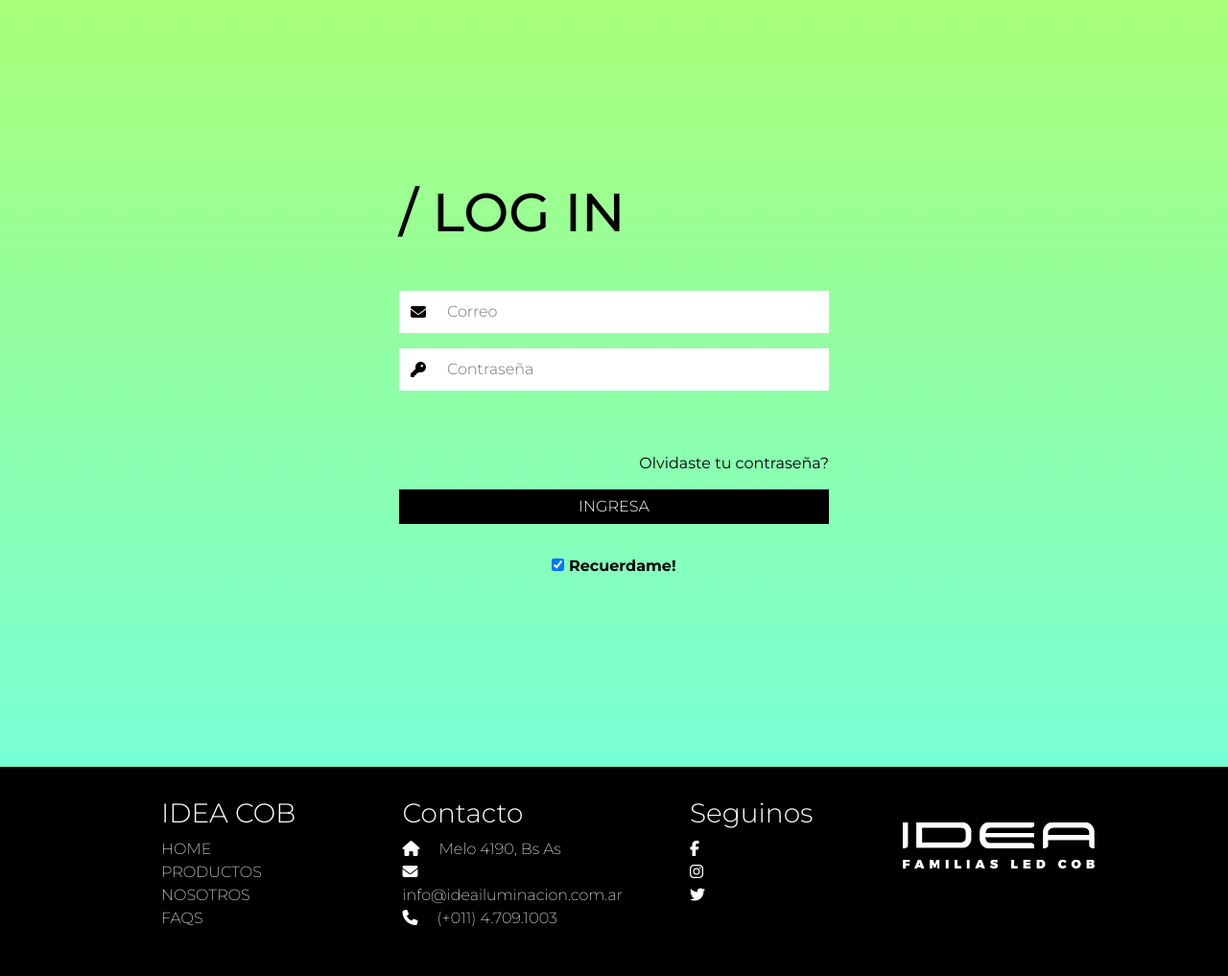
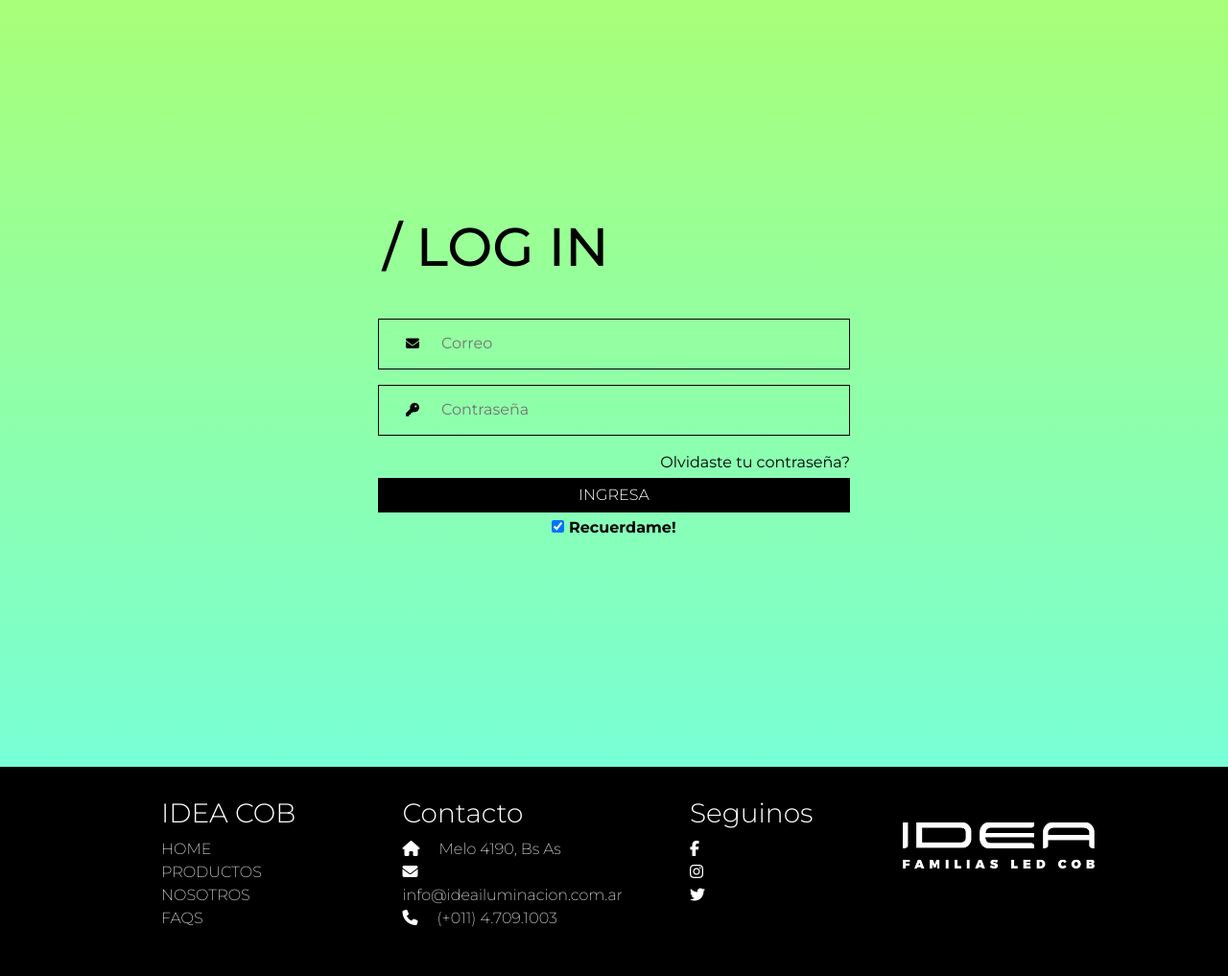
Before and after one commit to juan-camacho/grupo2_eCommerce, a PHP site: page /ingreso.php in a window 1280 px wide. Shown: the part 63-1080 px from the top of the page at 96% size. Run offline with PHP 8.4, Linux system fonts and the light colour scheme; some libraries are stand-ins or nearby versions.

Commit message:
AGUS SABADO

```diff
--- a/css/styles.css
+++ b/css/styles.css
@@ -60,17 +60,41 @@ p {
     font-weight: 200;
 }
 
+.f100 {
+    font-weight: 100;
+}
+
+.f300 {
+    font-weight: 300;
+}
+
+
+.f500 {
+    font-weight: 500;
+}
+
+
+
+.f700 {
+    font-weight: 700;
+}
+
+
 main {
 padding-top: 62px
 }
+
 .total {
   padding-top: 1.25rem;
   font-weight: 400;
   font-size: 1.25rem;
 }
 
+
 .error {
     color: #FF0000;
+    text-align: left;
+
 }
 
 .btn {
@@ -223,9 +247,6 @@ header {
     color: white;
 }
 
-.nav-link:hover {
-text-decoration: underline white ;
-    }
 
 
 .navbar-brand {
@@ -767,69 +788,38 @@ margin-bottom: 1rem;
 }
 
 
-.contenedor_ap {
-    margin: 0 auto;
+.formssmall {
     width: 80%;
-    flex-direction: column;
-    justify-content: center;
-    display: flex;
-    text-align: center;
-    padding: 2rem;
+
 }
 
 @media (min-width: 992px) {
-.contenedor_ap {
+.formssmall {
   width: 40%;
  }
 }
 
 
-.contenedor_ap h2  {
+.formssmall h2  {
     text-transform: uppercase;
     weight: 200;
     align-self: flex-start;
     padding-bottom: 2rem;
 }
 
-input[type="text"], input[type="password"], input[type="email"]{
+.threed input[type="text"], .threed input[type="password"], .threed input[type="email"]{
     font-size: 1rem;
     padding: 10px;
+    width: 100%;
+    background-color: transparent;
     border: none;
-    width: 100%;
-    transform: none;
-    color: black;
-    opacity: 1;
-    font-weight: 300;
-}
-
-.input_contenedor_ap {
-    margin-bottom:0.5rem;
-    margin-top:0.5rem;
-    display: flex;
-    justify-content: flex-start;
-    flex-direction: row;
-    align-items: center;
-    background-color:  #fff;
-
-}
-
-.divformu {
-    margin-top:2rem;
-    width: 100%;
-    font-size: 1rem;
-    color: white;
-
 }
 
 
-#olvidastecontra {
-    text-align: right;
-    color: black;
-}
+
 
 #recuerdame {
-    color: black;
-    font-weight: bold;
+    font-weight: 500;
 }
 
 .divformu span {
@@ -867,3 +857,42 @@ a.link {
   margin-top: 0;
   height: 30vh;
 }
+
+.form-control {
+    width: 100%;
+    height: calc(1.5em + 1.875rem + 2px);
+    padding: 0.9375rem 0.9375rem;
+    font-size: 0.875rem;
+    font-weight: 300;
+    line-height: 1.5;
+    color: #495057;
+    background-color: transparent;
+    background-clip: padding-box;
+    border-radius: 0;
+    display: flex;
+    justify-content: flex-start;
+    flex-direction: row;
+    align-items: center;
+    border: 1px solid black;
+}
+
+.nav-tabs .nav-item.show .nav-link, .nav-tabs {
+  margin-top: 0.5rem;
+  text-transform: uppercase;
+  border: none;
+  background-color: black;
+  width: 100%;
+  font-size: 1rem;
+  font-weight: 200;
+  color: white;
+}
+
+
+.nav-item {
+  flex-grow: 1;
+}
+
+.perfil nav {
+  padding-top: 1rem;
+  padding-bottom: 1rem;
+  }
--- a/ingreso.php
+++ b/ingreso.php
@@ -28,27 +28,33 @@ if ($_POST) {
 <body>
     <?php require_once("php/mod/header.php")?>
     <main>
-        <div class="containeringreso limaazul">
+        <div class="containeringreso d-flex align-items-center limaazul">
 
-            <form class="contenedor_ap" action="<?php htmlspecialchars($_SERVER['PHP_SELF']); ?>" method="post">
+            <form class="container formssmall" action="<?php htmlspecialchars($_SERVER['PHP_SELF']); ?>" method="post">
                 <h2>/ LOG IN</h2>
+                <div class="form-row mb-3">
+                    <div class="form-control threed">
+                        <i class="fas fa-envelope icon"></i>
+                        <input type="text" placeholder="Correo" name="email" >
+                    </div>
+                </div>
                 <?php if ($_POST): ?>
                     <span class="error">Usuario no encontrado</span>
                 <?php endif ?>
-                <div class="input_contenedor_ap threed">
-                <i class="fas fa-envelope icon"></i>
-                    <input type="text" placeholder="Correo" name="email" >
-                </div>
-                <div class="input_contenedor_ap threed">
+                <div class="form-row mb-3">
+                    <div class="form-control threed">
                         <i class="fas fa-key icon"></i>
                         <input type="password" placeholder="Contraseña" name="password">
                     </div>
-                <span class="error"></span> <br>
-                <div class="divformu" id="olvidastecontra">
+                </div>
+                <span class="error"></span>
+                <div class="form-row d-flex justify-content-end mb-1">
                     <span>Olvidaste tu contraseña?</span>
                 </div>
-                    <button class="btn btn-famarilloblanco" type="submit" name="submit">Ingresa</button>
-                <div class="divformu" id="recuerdame">
+                <div class="form-row d-flex justify-content-center mb-1">
+                    <button class="btn btn-famarilloblanco flex-grow-1" type="submit" name="submit">Ingresa</button>
+                </div>
+                <div class="form-row d-flex justify-content-center mb-1 f700">
                     <label>
                         <input type="checkbox" checked="checked" name="recuerdame"> Recuerdame!
                     </label>
```
Also changed, not shown: perfil2.php (added, +186 -0 lines), pruebasdefuentes.html (added, +36 -0 lines), register.php (+5 -5 lines). Lines whose indentation alone changed are shown as unchanged.
